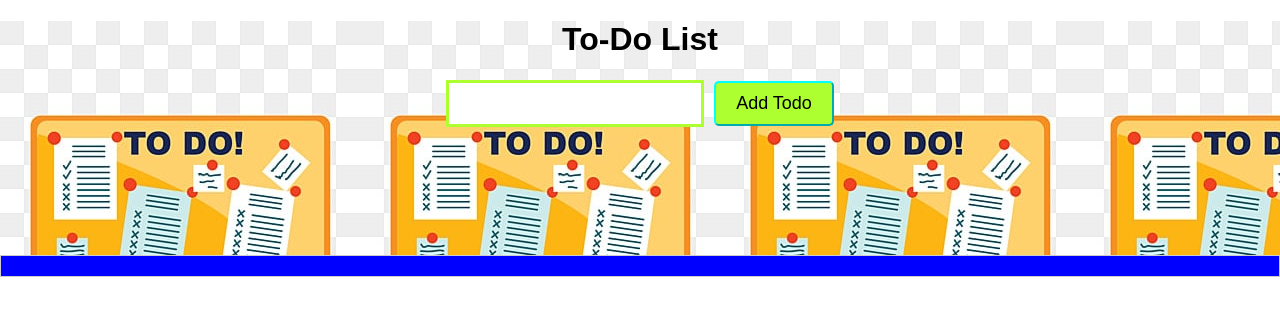
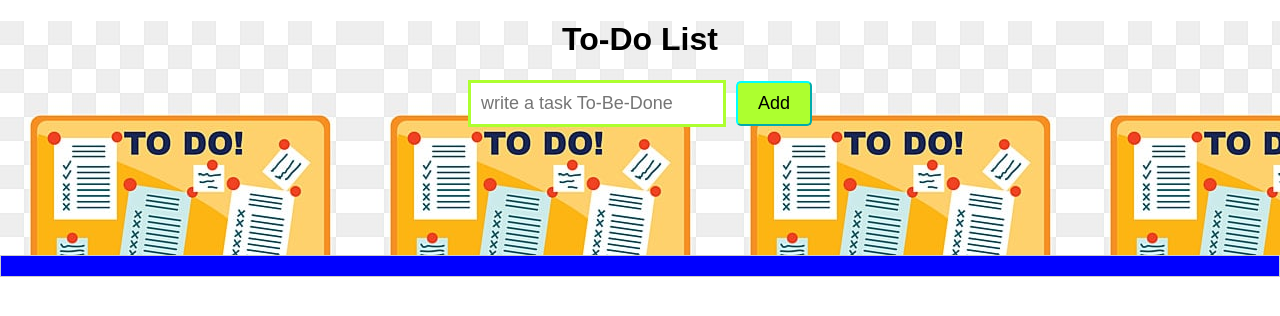
Before and after one commit to tivanethulane/To_Do_LIst, a React (Create React App) app: page / in a window 1280 px wide. Shown: the top 316 px of the page. Built offline with nearby package versions, Linux system fonts and the light colour scheme.

Commit message:
Update TodoForm.js

```diff
--- a/src/components/TodoForm.js
+++ b/src/components/TodoForm.js
@@ -15,12 +15,13 @@ function TodoForm({ addTodo }) {
   return (
     <form onSubmit={handleSubmit}>
       <input
+        placeholder="write a task To-Be-Done"
         className='form'
         type="text"
         value={value}
         onChange={(e) => setValue(e.target.value)}
       />
-      <button type="submit">Add Todo</button>
+      <button type="submit">Add </button>
     </form>
   );
 }
```
